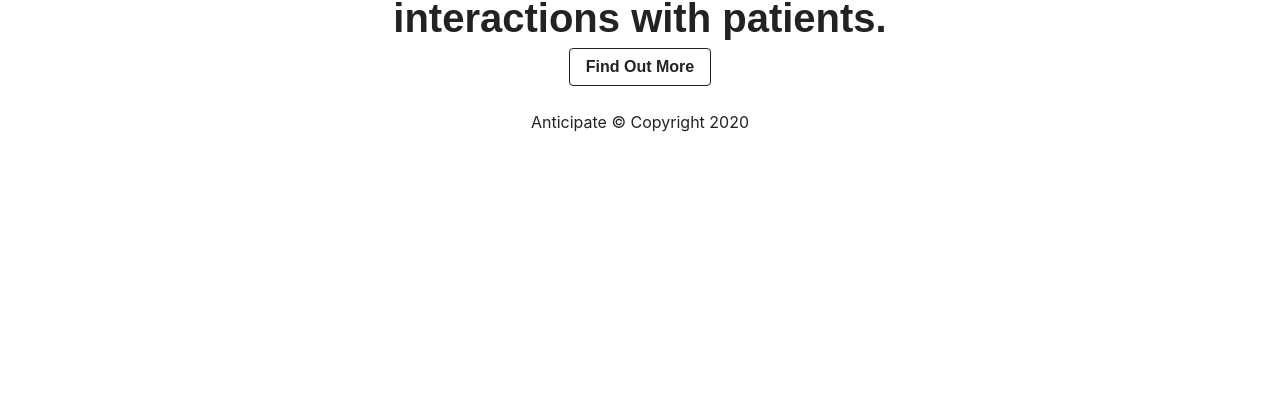
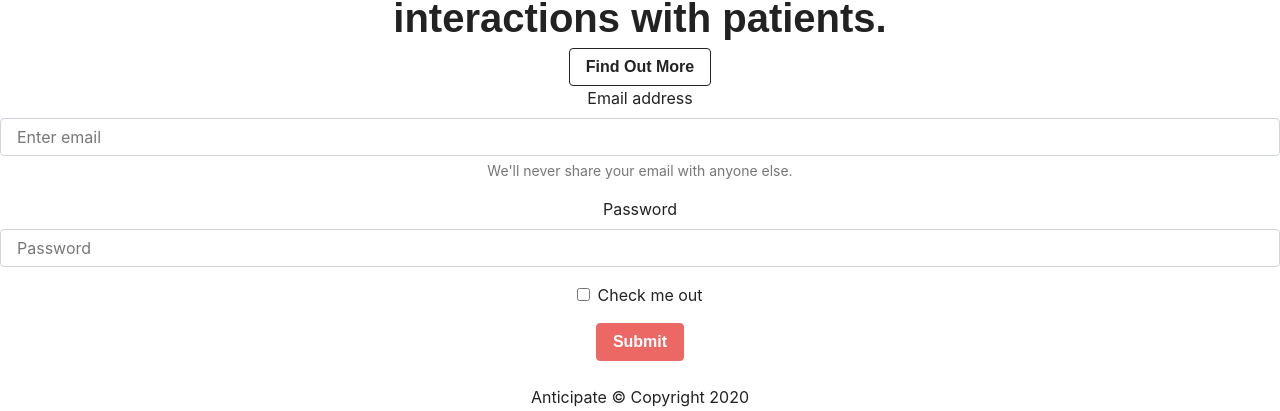
Before and after one commit to ksuares1/anticipate, a React (Create React App) app in the folder anticipate/: page / in a window 1280 px wide. Shown: the part 1704-2115 px from the top of the page. Before the commit the page ends 1854 px from the top, so only its background shows below. Built offline with nearby package versions, Linux system fonts and the light colour scheme; a web font is replaced by a local one.

Commit message:
added form to action.js

```diff
--- a/anticipate/src/App.js
+++ b/anticipate/src/App.js
@@ -11,7 +11,7 @@
 // import Family from './components/Family/Family.js';
 import CardComponent from './components/Cards/Cards.js';
 import Div from './components/Div/Div.js';
-// import Action from './components/Action/Action.js;
+import FormComponent from './components/Action/Action.js';
 
 
 function App() {
@@ -44,9 +44,8 @@
       </br>
        <CardComponent/>
         <Div />
-      {/* <Action/> */}
-      {/* {</Family} */}
-      {/* </Vitals> */}
+        <FormComponent/>
+
       <div>
         <br>
         </br>
--- a/anticipate/src/components/Action/Action.js
+++ b/anticipate/src/components/Action/Action.js
@@ -0,0 +1,31 @@
+import React from "react";
+import Form from 'react-bootstrap/Form';
+import Button from 'react-bootstrap/Button';
+
+
+const FormComponent = () => {
+    return (
+        <Form>
+            <Form.Group controlId="formBasicEmail">
+                <Form.Label>Email address</Form.Label>
+                <Form.Control type="email" placeholder="Enter email" />
+                <Form.Text className="text-muted">
+                    We'll never share your email with anyone else.
+    </Form.Text>
+            </Form.Group>
+
+            <Form.Group controlId="formBasicPassword">
+                <Form.Label>Password</Form.Label>
+                <Form.Control type="password" placeholder="Password" />
+            </Form.Group>
+            <Form.Group controlId="formBasicCheckbox">
+                <Form.Check type="checkbox" label="Check me out" />
+            </Form.Group>
+            <Button variant="primary" type="submit">
+                Submit
+  </Button>
+        </Form>
+    )
+}
+
+export default FormComponent;
--- a/anticipate/src/components/Cards/Cards.js
+++ b/anticipate/src/components/Cards/Cards.js
@@ -2,6 +2,7 @@
 import Card from 'react-bootstrap/Card';
 import CardDeck from 'react-bootstrap/CardDeck';
 import Button from 'react-bootstrap/Button';
+
 const CardComponent = () => {
     return (
         <CardDeck>
```
